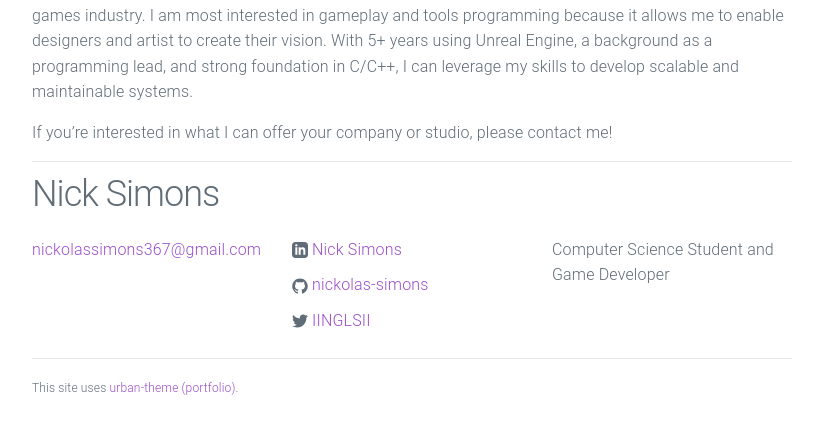
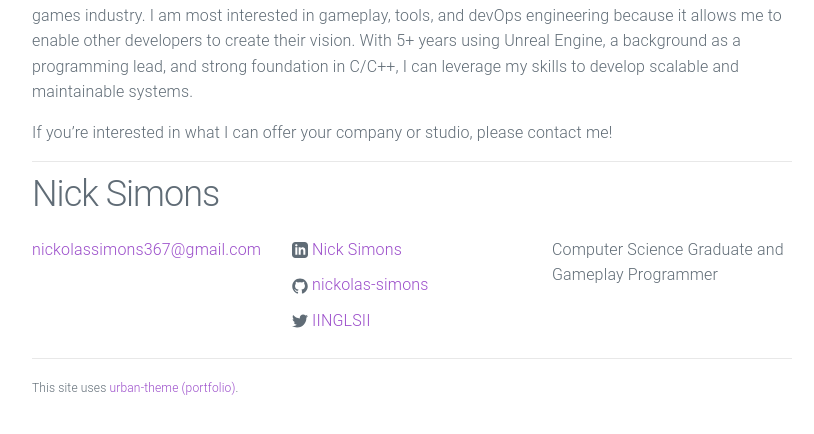
Before and after one commit to nickolas-simons/nickolas-simons.github.io, a Jekyll site: the page built from about.md, in a window 1280 px wide. Shown: the part 657-1091 px from the top of the page, without its empty margins (228-1042 px from the left). Built offline with Jekyll 4.4.1, drawn with Linux system fonts in a browser that asks for light colours; some of the changed text lies outside the part shown.

Commit message:
Updated description

```diff
--- a/_config.yml
+++ b/_config.yml
@@ -2,7 +2,7 @@
 title: Nick Simons
 email: nickolassimons367@gmail.com
 description: > # keep this and put description below
-  Computer Science Student and Game Developer
+  Computer Science Graduate and Gameplay Programmer
 url: "https://nickolas-simons.github.io" # the base hostname & protocol for your site
 linkedin_url: "https://www.linkedin.com/in/nickolas-simons/"
 github_username: nickolas-simons
--- a/about.md
+++ b/about.md
@@ -6,6 +6,6 @@ permalink: /about/
 
 ![Picture 1](/assets/portrait.JPG)
 
-Hello! I'm Nick, an undergrad student interested in pursuing a career as a software engineer within the games industry. I am most interested in gameplay and tools programming because it allows me to enable designers and artist to create their vision. With 5+ years using Unreal Engine, a background as a programming lead, and strong foundation in C/C++, I can leverage my skills to develop scalable and maintainable systems.
+Hello! I'm Nick, an undergrad student interested in pursuing a career as a software engineer within the games industry. I am most interested in gameplay, tools, and devOps engineering because it allows me to enable other developers to create their vision. With 5+ years using Unreal Engine, a background as a programming lead, and strong foundation in C/C++, I can leverage my skills to develop scalable and maintainable systems.
 
 If you're interested in what I can offer your company or studio, please contact me!
```
